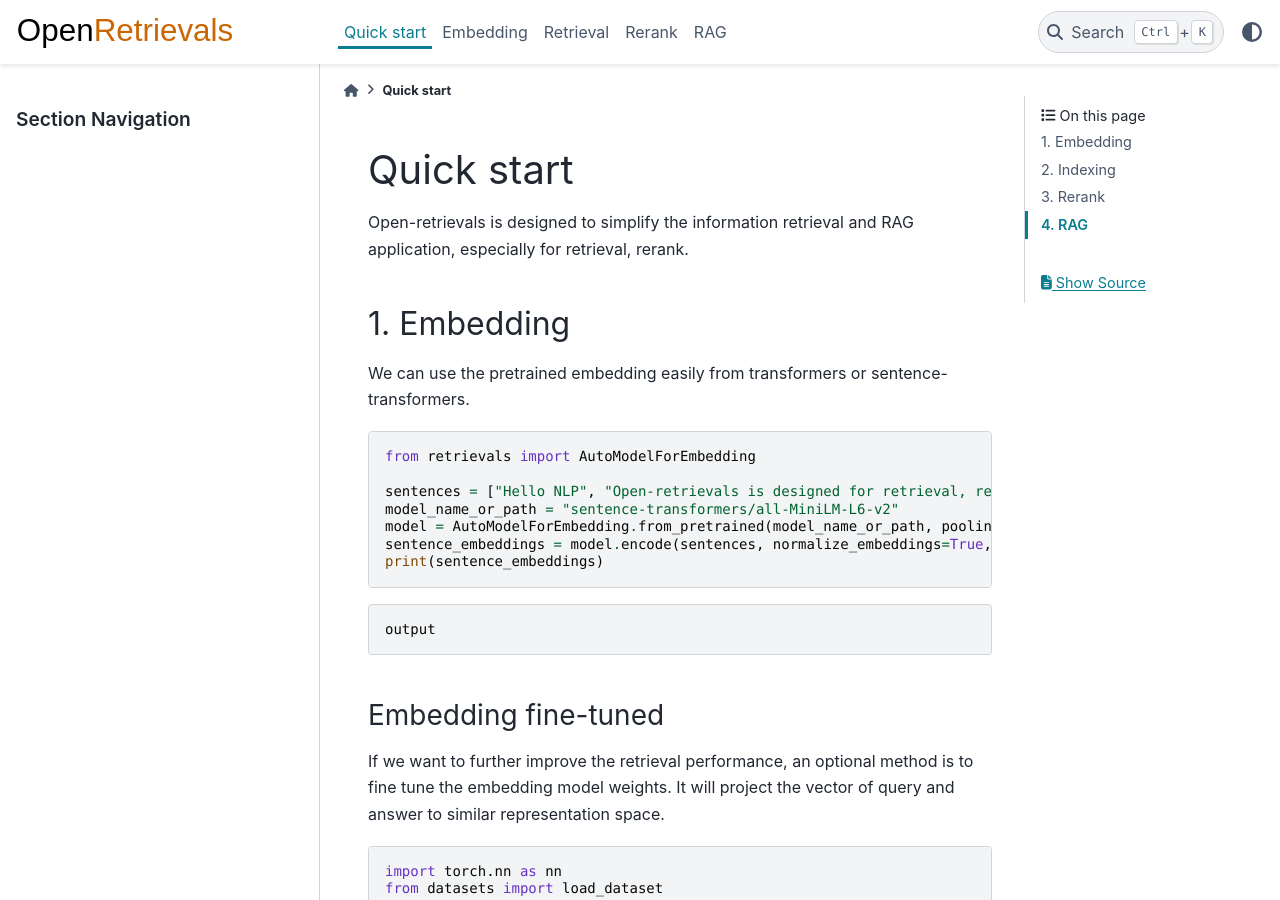
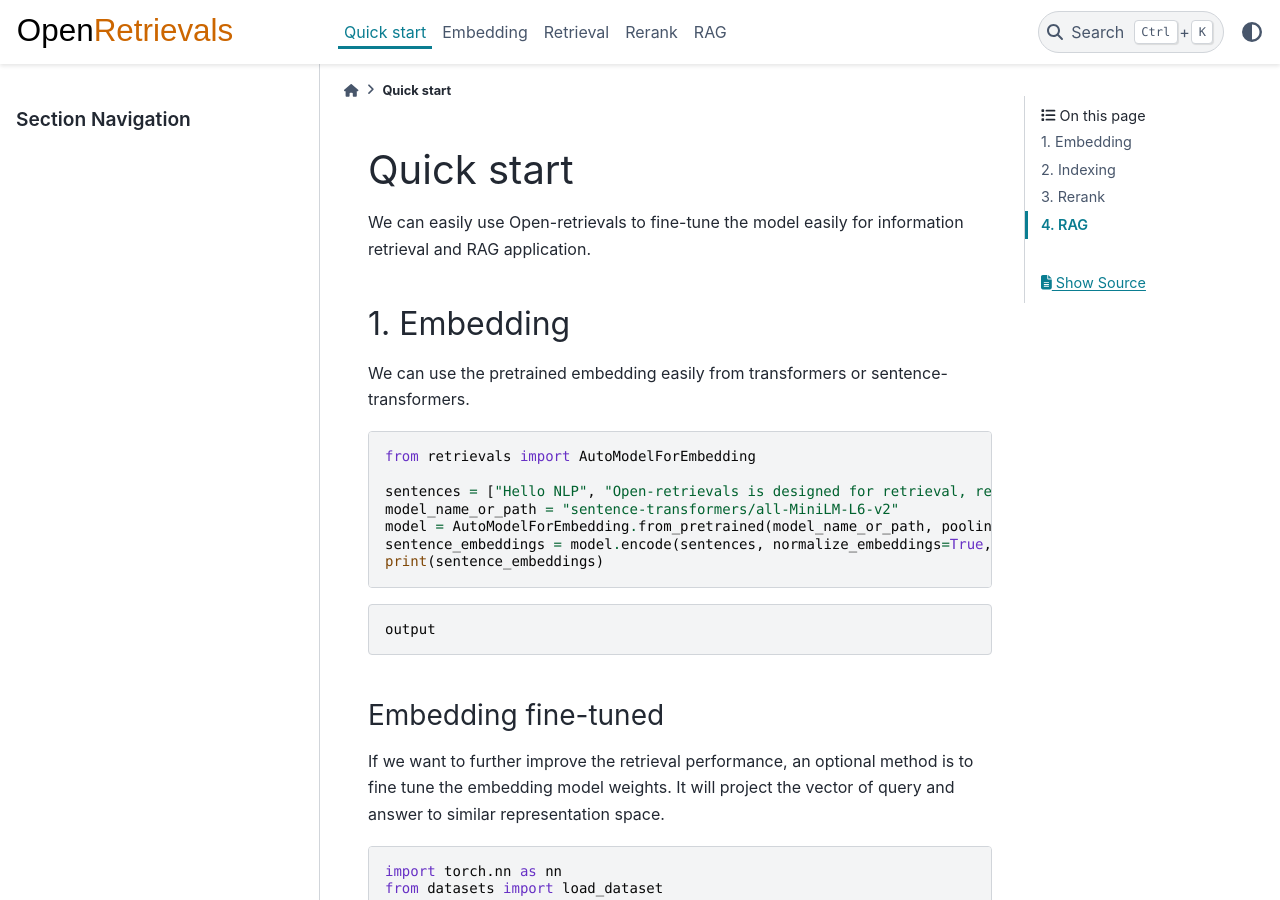
Before and after one commit to LongxingTan/open-retrievals, a Sphinx documentation site: the page built from docs/source/quick-start.rst, in a window 1280 px wide and 900 px high. Built offline with Sphinx 7.4.7 and the PyData theme 0.15.4, drawn with Linux system fonts in a browser that asks for light colours.

Commit message:
fix: update

```diff
--- a/docs/source/quick-start.rst
+++ b/docs/source/quick-start.rst
@@ -3,7 +3,7 @@ Quick start
 
 .. _quick-start:
 
-Open-retrievals is designed to simplify the information retrieval and RAG application, especially for retrieval, rerank.
+We can easily use Open-retrievals to fine-tune the model easily for information retrieval and RAG application.
 
 
 1. Embedding
```
Also changed, not shown: docs/source/_static/structure.png.
